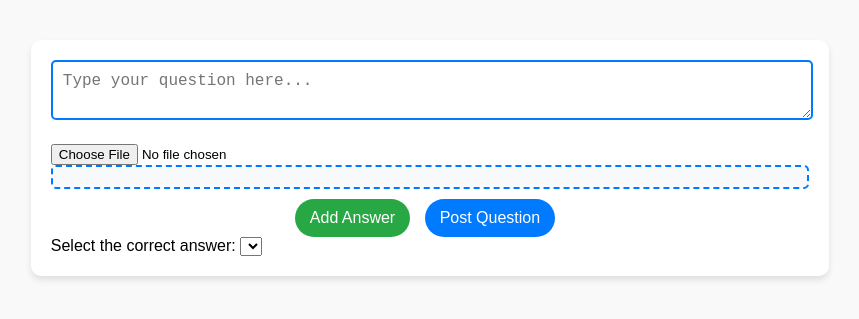
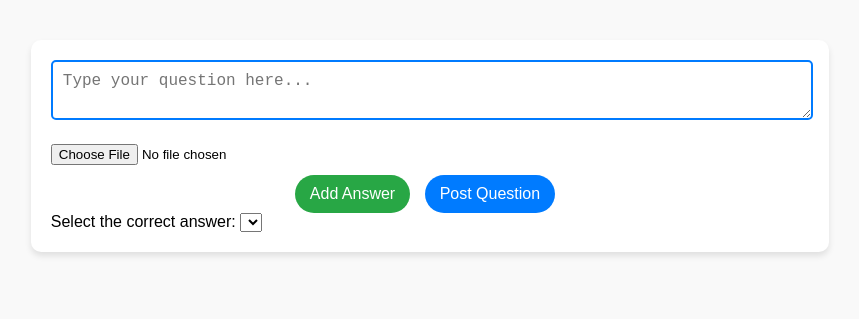
Before and after one commit to Ethanc9/312-Project, a Flask app: page /post-question in a window 1280 px wide. Shown: the top 319 px of the page, without its empty margins (210-1069 px from the left). Run offline with Flask 3, Linux system fonts and the light colour scheme; lists and menus that the app fills with data are empty; some libraries are stand-ins or nearby versions.

Commit message:
Changed front-end

```diff
--- a/static/css/post-question.css
+++ b/static/css/post-question.css
@@ -47,14 +47,6 @@ button:hover {
   opacity: 0.9; /* Slight opacity change on hover */
 }
 
-.answer-box {
-  background-color: #f8f9fa; /* Slightly off-white background */
-  border: 2px dashed #007bff; /* Dashed border for emphasis */
-  border-radius: 5px; /* Rounded corners */
-  margin-bottom: 10px;
-  padding: 10px;
-}
-
 .answer-content::before {
   content: attr(data-placeholder);
   display: block;
--- a/templates/answer.html
+++ b/templates/answer.html
@@ -7,9 +7,6 @@
 <body>
     <div class="header">
         <h1>CSE 312</h1>
-        <div class="user-info">
-            <span class="username">Welcome, {{ user_name }}, here are your questions:</span>
-        </div>
     </div>
 
     <div id="questions-container">
```
